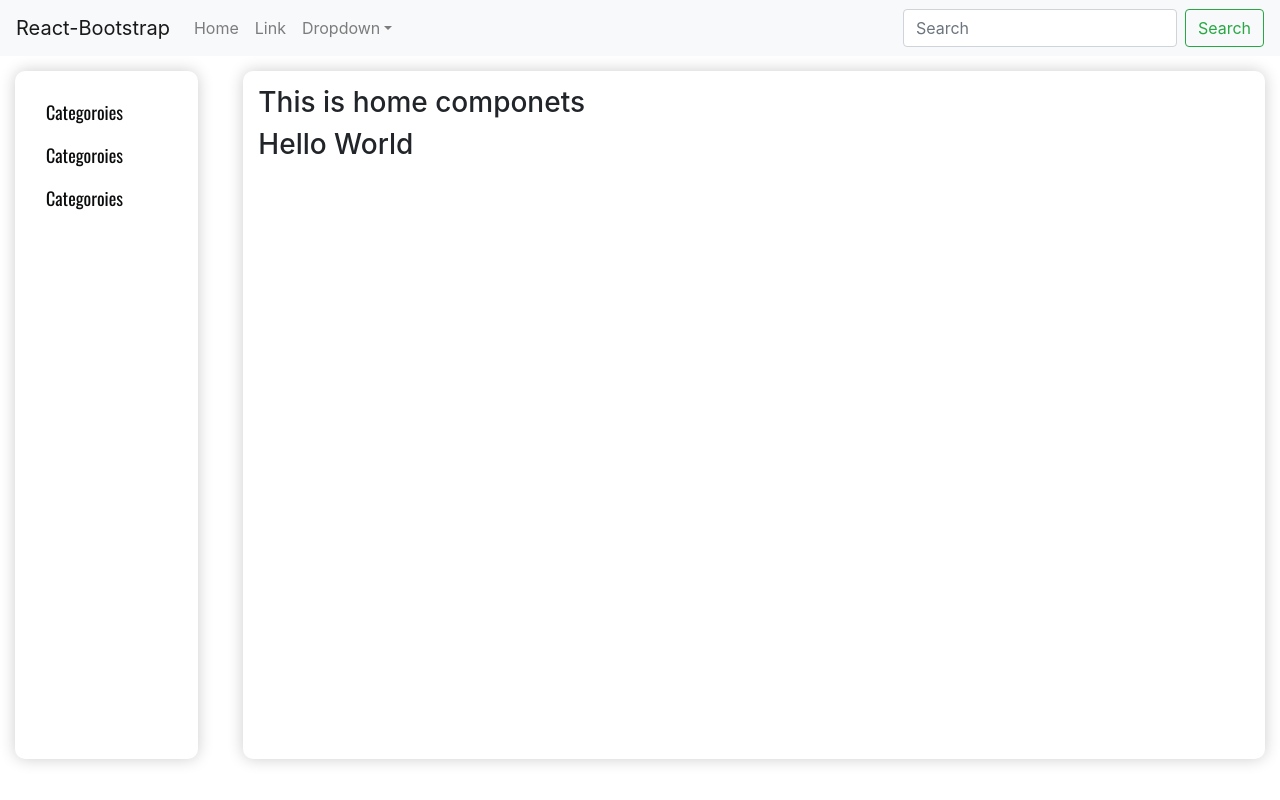
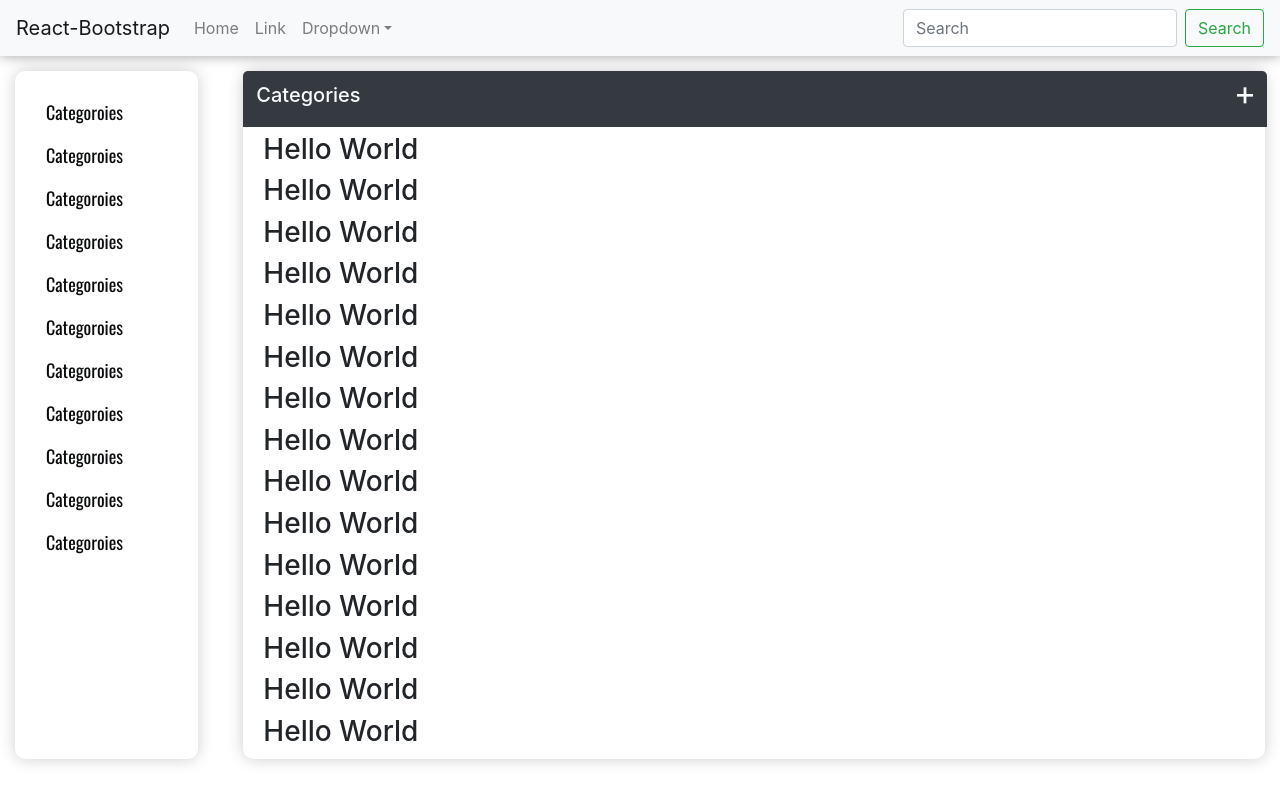
Before and after one commit to NaimBiswas/react-dashboard, a React (Create React App) app: page / in a window 1280 px wide. Built offline with nearby package versions, Linux system fonts and the light colour scheme.

Commit message:
Set Sticky Header

```diff
--- a/src/App.css
+++ b/src/App.css
@@ -13,3 +13,14 @@
    box-shadow:0 0 1rem 0 rgba(0, 0, 0, .2);
    min-height: 86vh;
 }
+.HomeArea{
+
+    margin:15px  0 15px 15px;
+  min-height:86vh;
+  box-shadow: 0 0 1rem 0 rgba(0, 0, 0, .2);
+  border-radius: 5px;
+  border-radius:10px;
+  padding:15px;
+  overflow-x:overlay;
+  max-height: 85vh;
+}
--- a/src/App.js
+++ b/src/App.js
@@ -19,8 +19,10 @@ function App() {
                         <LeftSideBar />
                      </div>
                   </div>
-                  <div className="col-sm-12 col-xs-12 col-md-9 col-lg-10  HomeArea">
-                     <Home />
+                  <div className="col-sm-12 col-xs-12 col-md-9 col-lg-10  ">
+                     <div className="HomeArea">
+                        <Home />
+                     </div>
                   </div>
                </div>
             </div>
--- /dev/null
+++ b/src/components/Header/Header.css
@@ -0,0 +1,3 @@
+nav{
+   box-shadow: 0 0 12px 0 rgb(0 0 0 / 38%);
+}
--- a/src/components/Header/Header.js
+++ b/src/components/Header/Header.js
@@ -1,6 +1,6 @@
 import React, { Fragment } from 'react'
 import { Button, Form, FormControl, Nav, Navbar, NavDropdown } from 'react-bootstrap'
-
+import './Header.css'
 const Header = () => {
    return (
       <Fragment>
--- a/src/components/Home/Home.js
+++ b/src/components/Home/Home.js
@@ -1,34 +1,109 @@
-import React, { Fragment } from 'react'
+import React, { Fragment, useEffect, useState } from 'react'
+import Button from 'react-bootstrap/esm/Button'
 import styled from 'styled-components'
 
 const Home = () => {
+
+
+
+
    return (
-      <Fragment>
+      < >
 
-         <HomeContainer>
-            <h3>This is home componets</h3>
-            <HomeContent>
+         <HomeContainer id="TEst">
+            <div id="header" className={`bg-dark d-block pt-2 pb-2 h5 text-light justify-content-between scrolled `}>
+               <span className="ml-2">Categories</span>
+               <Button className="float-right text-light" variant='' title="Add Category">+</Button>
+            </div>
+            <HomeContent >
+               <h3>Hello World</h3>
+               <h3>Hello World</h3>
+               <h3>Hello World</h3>
+               <h3>Hello World</h3>
+               <h3>Hello World</h3>
+               <h3>Hello World</h3>
+               <h3>Hello World</h3>
+               <h3>Hello World</h3>
+               <h3>Hello World</h3>
+               <h3>Hello World</h3>
+               <h3>Hello World</h3>
+               <h3>Hello World</h3>
+               <h3>Hello World</h3>
+               <h3>Hello World</h3>
+               <h3>Hello World</h3>
+               <h3>Hello World</h3>
+               <h3>Hello World</h3>
+               <h3>Hello World</h3>
+               <h3>Hello World</h3>
+               <h3>Hello World</h3>
+               <h3>Hello World</h3>
+               <h3>Hello World</h3>
+               <h3>Hello World</h3>
+               <h3>Hello World</h3>
+               <h3>Hello World</h3>
+               <h3>Hello World</h3>
+               <h3>Hello World</h3>
+               <h3>Hello World</h3>
+               <h3>Hello World</h3>
+               <h3>Hello World</h3>
+               <h3>Hello World</h3>
+               <h3>Hello World</h3>
+               <h3>Hello World</h3>
+               <h3>Hello World</h3>
+               <h3>Hello World</h3>
+               <h3>Hello World</h3>
+               <h3>Hello World</h3>
+               <h3>Hello World</h3>
+               <h3>Hello World</h3>
+               <h3>Hello World</h3>
+               <h3>Hello World</h3>
+               <h3>Hello World</h3>
                <h3>Hello World</h3>
             </HomeContent>
+
          </HomeContainer>
 
-      </Fragment>
+
+      </>
    )
 }
 const HomeContent = styled.div`
 
 `
 const HomeContainer = styled.div`
+.scrolled{
+       position: absolute;
+    top: 15px;
+    width: 96%;
 
-  margin:15px  0 15px 15px;
-  min-height:86vh;
-  box-shadow: 0 0 1rem 0 rgba(0, 0, 0, .2);
-  border-radius: 5px;
-  position: relative;
-  z-index: 1;
-  background: inherit;
-  border-radius:10px;
+    padding-left: -21px;
+    margin-left: -15px;
+    border-radius: 5px 5px 0px 0px;
+    z-index:9999;
+}
+ div {
+    border-radius:5px;
+    padding:5px;
+ }
+  span{
+     line-height: 33px;
+  }
+  button{
+    font-size: 34px;
+    padding: 0;
+    margin: 0;
+    margin-top: -13px;
+    margin-right: 5px;
+    :focus{
+       outline: 0;
+       box-shadow: unset;
+    };
+    :hover{
+       opacity: .9;
+       transform: scale(1.2);
+    }
+  }
 
-  padding:15px;
+
 `
 export default Home
--- a/src/components/leftSideBar/LeftSideBar.js
+++ b/src/components/leftSideBar/LeftSideBar.js
@@ -7,6 +7,63 @@ const LeftSideBar = () => {
 
          <LeftSiderBar>
 
+            <ul className="nav SidebarNav">
+               <li className='nav-items'>
+                  <a href="#" className='nav-link'>
+                     Categoroies
+                  </a>
+               </li>
+            </ul>
+            <ul className="nav SidebarNav">
+               <li className='nav-items'>
+                  <a href="#" className='nav-link'>
+                     Categoroies
+                  </a>
+               </li>
+            </ul>
+
+            <ul className="nav SidebarNav">
+               <li className='nav-items'>
+                  <a href="#" className='nav-link'>
+                     Categoroies
+                  </a>
+               </li>
+            </ul>
+            <ul className="nav SidebarNav">
+               <li className='nav-items'>
+                  <a href="#" className='nav-link'>
+                     Categoroies
+                  </a>
+               </li>
+            </ul>
+            <ul className="nav SidebarNav">
+               <li className='nav-items'>
+                  <a href="#" className='nav-link'>
+                     Categoroies
+                  </a>
+               </li>
+            </ul>
+            <ul className="nav SidebarNav">
+               <li className='nav-items'>
+                  <a href="#" className='nav-link'>
+                     Categoroies
+                  </a>
+               </li>
+            </ul>
+            <ul className="nav SidebarNav">
+               <li className='nav-items'>
+                  <a href="#" className='nav-link'>
+                     Categoroies
+                  </a>
+               </li>
+            </ul>
+            <ul className="nav SidebarNav">
+               <li className='nav-items'>
+                  <a href="#" className='nav-link'>
+                     Categoroies
+                  </a>
+               </li>
+            </ul>
             <ul className="nav SidebarNav">
                <li className='nav-items'>
                   <a href="#" className='nav-link'>
```
